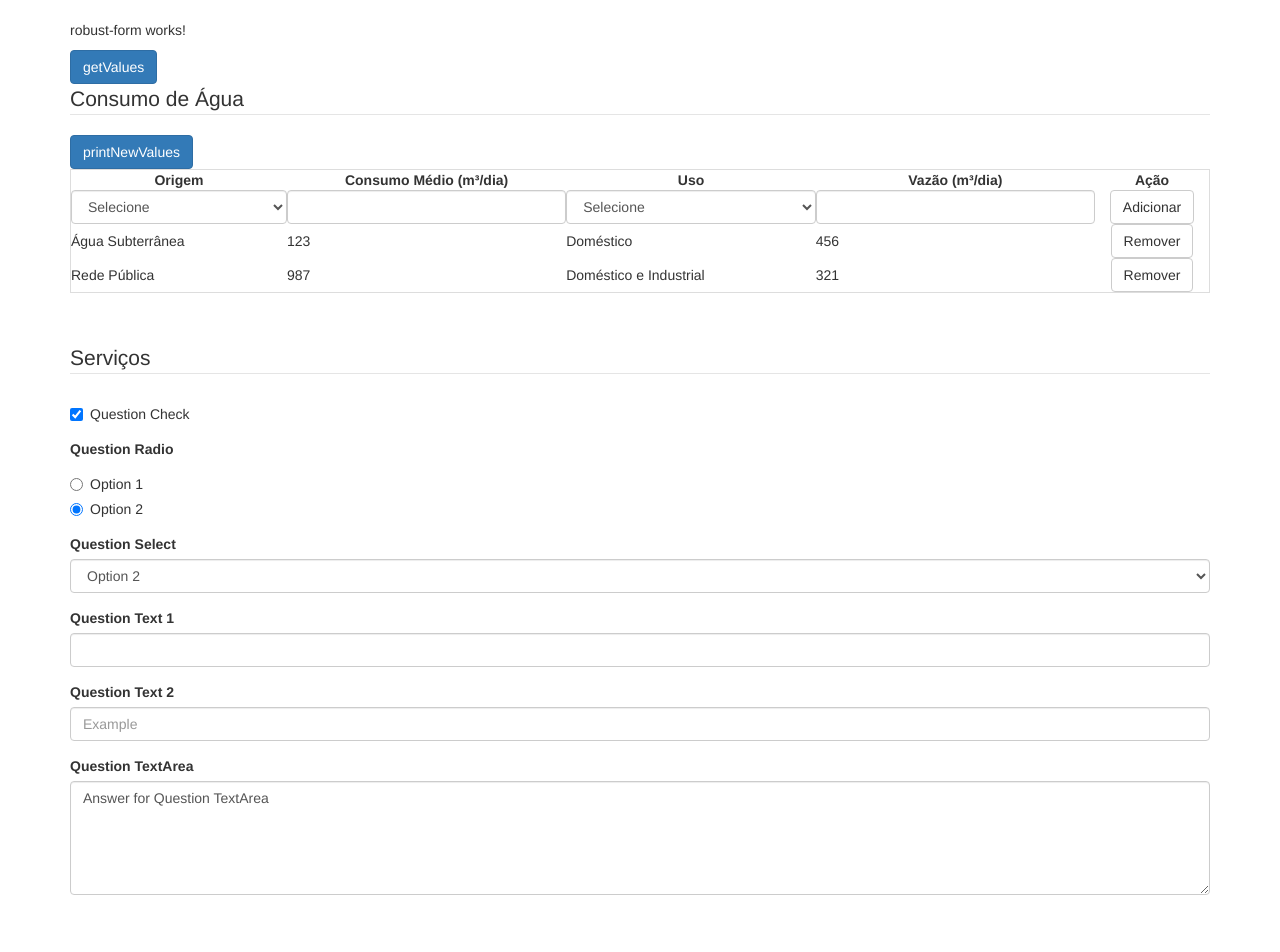
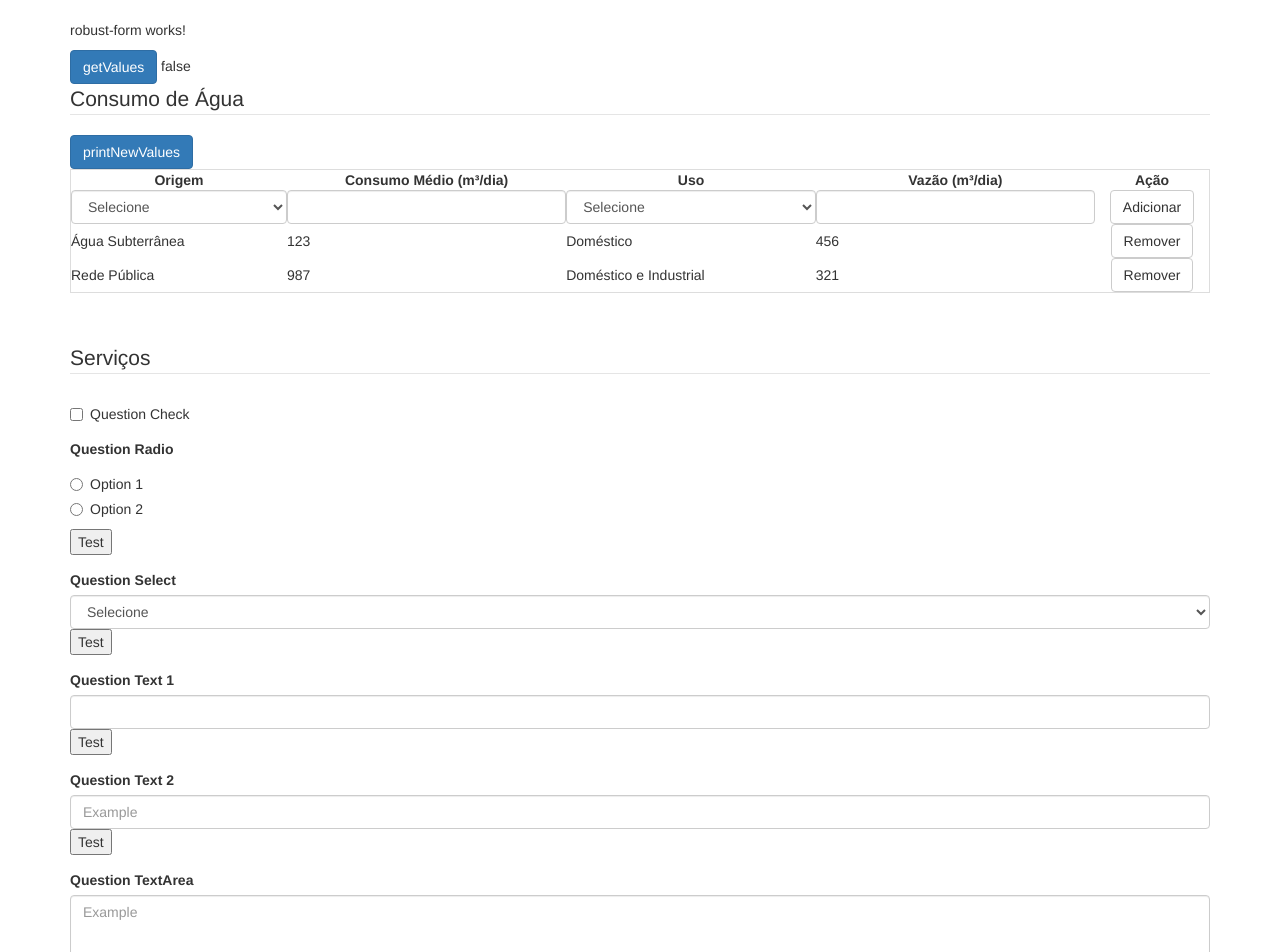
Before and after one commit to robust-team/angular-forms, an Angular app: page / in a window 1280 px wide. Shown: the top 952 px of the page. Built offline with nearby package versions, Linux system fonts and the light colour scheme.

Commit message:
Implements ValidationMessageModule

```diff
--- a/src/app/app.component.ts
+++ b/src/app/app.component.ts
@@ -129,8 +129,9 @@ export class AppComponent {
                 "description": "Question Check",
                 "fieldType": "check",
                 "defaultOption": false,
-                "answer": true,
-                "validations": []
+                "validations": [
+                    { "validationType": "required", "message": "Este campo é obrigatório" }
+                ]
             },
             {
                 "code": "P-002",
@@ -138,8 +139,9 @@ export class AppComponent {
                 "fieldType": "radio",
                 "options": ["Option 1", "Option 2"],
                 "defaultOption": "Option 1",
-                "answer": "Option 2",
-                "validations": []
+                "validations": [
+                    { "validationType": "required", "message": "Este campo é obrigatório" }
+                ]
             },
             {
                 "code": "P-003",
@@ -147,33 +149,34 @@ export class AppComponent {
                 "fieldType": "select",
                 "options": ["Option 1", "Option 2"],
                 "placeholder": "Selecione",
-                "answer": "Option 2",
-                "validations": []
+                "validations": [
+                    { "validationType": "required", "message": "Este campo é obrigatório" }
+                ]
             },
             {
                 "code": "P-004",
                 "description": "Question Text 1",
                 "fieldType": "text",
                 "validations": [
-                    { "validationType": "required", "message": "Este campo é obrigatório" }
+                    { "validationType": "required", "message": "Este campo é obrigatório" },
+                    { "validationType": "minlength", "message": "Este campo tem o tamanho mínimo de 3 caracteres", "value": 3 },
+                    { "validationType": "maxlength", "message": "Este campo tem o tamanho máximo de 6 caracteres", "value": 6 }
                 ]
             },
             {
                 "code": "P-005",
                 "description": "Question Text 2",
                 "fieldType": "text",
-                "placeholder": "Example",
-                "validations": [
-                    { "validationType": "required", "message": "Este campo é obrigatório" }
-                ]
+                "placeholder": "Example"
             },
             {
                 "code": "P-006",
                 "description": "Question TextArea",
                 "fieldType": "textarea",
                 "placeholder": "Example",
-                "answer": "Answer for Question TextArea",
-                "validations": []
+                "validations": [
+                    { "validationType": "required", "message": "Este campo é obrigatório" }
+                ]
             }
         ]
     }
--- a/src/app/robust-forms/reactive-forms-factory.ts
+++ b/src/app/robust-forms/reactive-forms-factory.ts
@@ -55,10 +55,10 @@ export class ReactiveFormsFactory {
         case 'required':
           validators.push(Validators.required);
           break;
-        case 'max-length':
+        case 'maxlength':
           validators.push(Validators.maxLength((<MaxLength> validation).value));
           break;
-        case 'min-length':
+        case 'minlength':
           validators.push(Validators.minLength((<MinLength> validation).value));
       }
     }
--- a/src/app/robust-forms/robust-forms.component.html
+++ b/src/app/robust-forms/robust-forms.component.html
@@ -4,7 +4,9 @@
   getValues
 </button>
 
-<form [formGroup]="formGroup">
+{{ robustForm.submitted }}
+
+<form [formGroup]="formGroup" #robustForm="ngForm">
   <ng-container *ngFor="let group of groups">
 
     <ng-container [ngSwitch]="group.groupType">
@@ -24,8 +26,8 @@
                       <input type="checkbox" [name]="question.code" [formControlName]="question.code">
                       {{ question.description }}
                     </label>
-                  </div>
-                </div>
+                  </div> <!--/.checkbox-->
+                </div> <!--/.form-group-->
               </ng-template> <!--/check-->
 
               <ng-template ngSwitchCase="radio">
@@ -36,8 +38,13 @@
                       <input type="radio" [name]="question.code" [value]="option" [formControlName]="question.code">
                       {{ option }}
                     </label>
-                  </div>
-                </div>
+                  </div> <!--/.radio-->
+                  <validation-message [validations]="question.validations"
+                                      [formGroup]="formGroup.get(group.code)"
+                                      [descriptionControl]="question.code"
+                                      [submitted]="robustForm.submitted">
+                  </validation-message>
+                </div> <!--/.form-group-->
               </ng-template> <!--/radio-->
 
               <ng-template ngSwitchCase="select">
@@ -52,7 +59,12 @@
                       {{ option }}
                     </option>
                   </select>
-                </div>
+                  <validation-message [validations]="question.validations"
+                                      [formGroup]="formGroup.get(group.code)"
+                                      [descriptionControl]="question.code"
+                                      [submitted]="robustForm.submitted">
+                  </validation-message>
+                </div> <!--/.form-group-->
               </ng-template> <!--/select-->
 
               <ng-template ngSwitchCase="textarea">
@@ -62,7 +74,12 @@
                             [placeholder]="question.placeholder ? question.placeholder : ''"
                             [formControlName]="question.code">
                   </textarea>
-                </div>
+                  <validation-message [validations]="question.validations"
+                                      [formGroup]="formGroup.get(group.code)"
+                                      [descriptionControl]="question.code"
+                                      [submitted]="robustForm.submitted">
+                  </validation-message>
+                </div> <!--/.form-group-->
               </ng-template> <!--/textarea-->
 
               <ng-template ngSwitchCase="text" ngSwitchDefault>
@@ -71,7 +88,12 @@
                   <input type="text" [id]="question.code" class="form-control" [name]="question.code"
                          [placeholder]="question.placeholder ? question.placeholder : ''"
                          [formControlName]="question.code">
-                </div>
+                  <validation-message [validations]="question.validations"
+                                      [formGroup]="formGroup.get(group.code)"
+                                      [descriptionControl]="question.code"
+                                      [submitted]="robustForm.submitted">
+                  </validation-message>
+                </div> <!--/.form-group-->
               </ng-template> <!--/text-->
             </ng-container> <!--/ngSwitch-fieldType-->
 
--- a/src/app/robust-forms/robust-forms.component.ts
+++ b/src/app/robust-forms/robust-forms.component.ts
@@ -1,5 +1,5 @@
-import { FormGroup } from '@angular/forms';
-import { Component, EventEmitter, Output, Input } from '@angular/core';
+import { Component, EventEmitter, Output, Input, ViewChild } from '@angular/core';
+import { FormGroup, FormGroupDirective } from '@angular/forms';
 
 import { Group, RobustForms, ReactiveFormsFactory } from '.';
 
@@ -13,6 +13,7 @@ export class RobustFormsComponent {
 
   @Input() groups: Group[] = [];
   @Output() getValues: EventEmitter<Object> = new EventEmitter();
+  @ViewChild('robustForm') robustForm: FormGroupDirective;
 
   ngOnInit() {
     this.groups = RobustForms.fromJson(this.groups);
@@ -21,6 +22,7 @@ export class RobustFormsComponent {
 
   emitValues() {
     console.log(this.formGroup);
+    this.robustForm.onSubmit(null);
     this.getValues.emit(this.formGroup.value);
   }
 }
--- a/src/app/robust-forms/robust-forms.module.ts
+++ b/src/app/robust-forms/robust-forms.module.ts
@@ -4,12 +4,14 @@ import { ReactiveFormsModule } from '@angular/forms';
 
 import { RobustFormsComponent } from './robust-forms.component';
 import { DataTableModule } from './data-table/data-table.module';
+import { ValidationMessageModule } from './validation-message/validation-message.module';
 
 @NgModule({
   imports: [
     CommonModule,
     ReactiveFormsModule,
-    DataTableModule
+    DataTableModule,
+    ValidationMessageModule
   ],
   declarations: [RobustFormsComponent],
   exports: [RobustFormsComponent]
--- /dev/null
+++ b/src/app/robust-forms/validation-message/validation-message.component.css
@@ -0,0 +1,13 @@
+.validation-message-box {
+  margin: 0 0 7px;
+  padding: 5px 0 0;
+}
+
+.validation-message-box li {
+  border-left: 3px solid #a00;
+  color: #a00;
+  font-size: .9em;
+  list-style: none;
+  margin-bottom: 3px;
+  padding: 1px 0 1px 5px;
+}
--- /dev/null
+++ b/src/app/robust-forms/validation-message/validation-message.component.html
@@ -0,0 +1,6 @@
+<ul class="validation-message-box" *ngIf="submitted || formControl.touched">
+  <li *ngFor="let validation of validations" [hidden]="!formControl.hasError(validation.validationType)">
+    {{ validation.message }}
+  </li>
+</ul>
+<button (click)="test()">Test</button>
--- /dev/null
+++ b/src/app/robust-forms/validation-message/validation-message.component.ts
@@ -0,0 +1,27 @@
+import { Component, Input, OnChanges, SimpleChanges } from '@angular/core';
+import { FormGroup, FormControl } from '@angular/forms';
+
+import { Validation } from '..';
+
+@Component({
+  selector: 'validation-message',
+  templateUrl: './validation-message.component.html',
+  styleUrls: ['./validation-message.component.css']
+})
+export class ValidationMessageComponent implements OnChanges {
+
+  formControl: FormControl;
+
+  @Input() descriptionControl: string;
+  @Input() formGroup: FormGroup;
+  @Input() submitted: boolean = false;
+  @Input() validations: Validation[] = [];
+
+  ngOnChanges(changes: SimpleChanges) {
+    this.formControl = <FormControl> this.formGroup.get(this.descriptionControl);
+  }
+
+  test() {
+    console.log(this.formGroup);
+  }
+}
```
Also changed, not shown: src/app/robust-forms/validation-message/validation-message.module.ts (added, +11 -0 lines), 2 other files (tests, documents, lock files or other folders).
